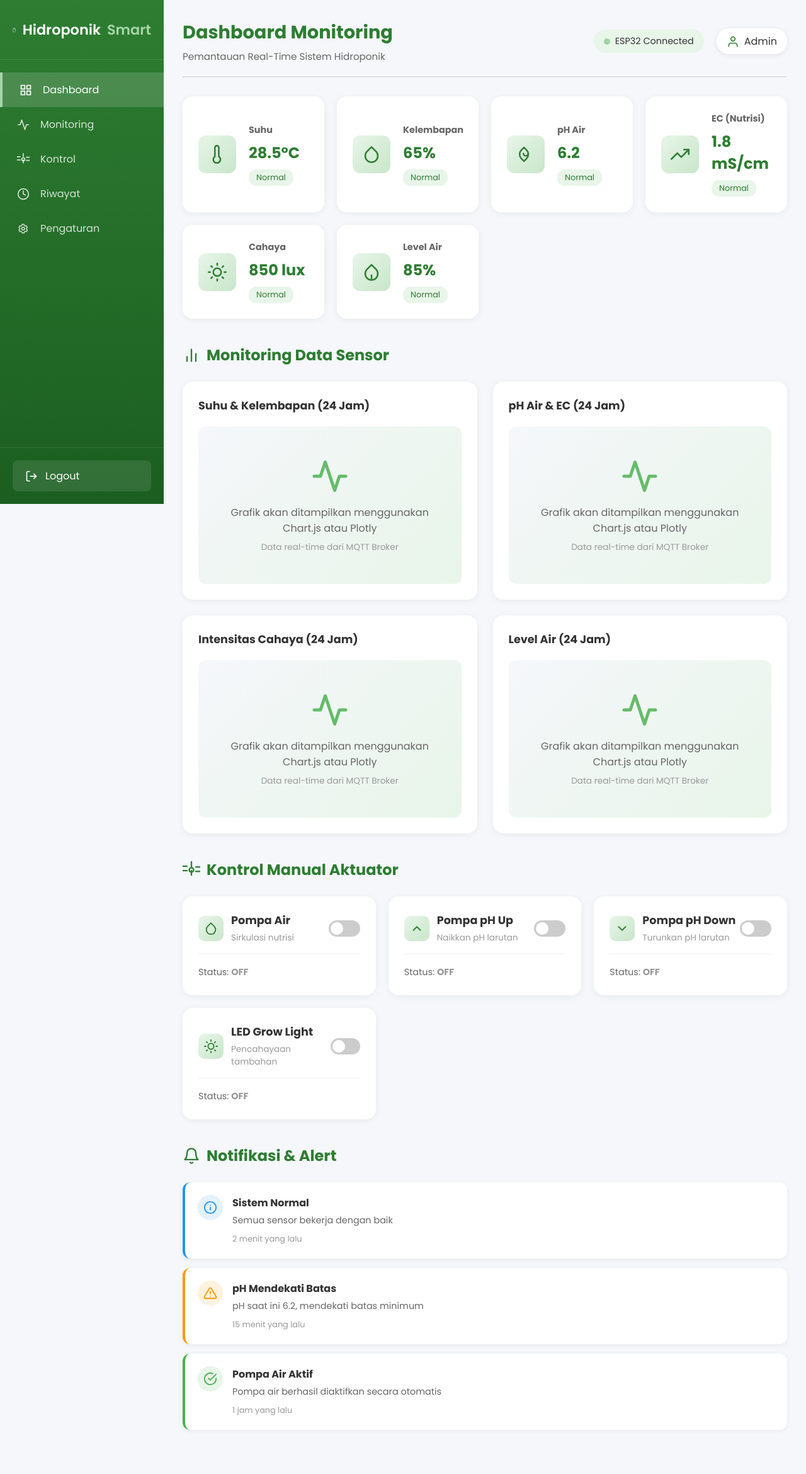
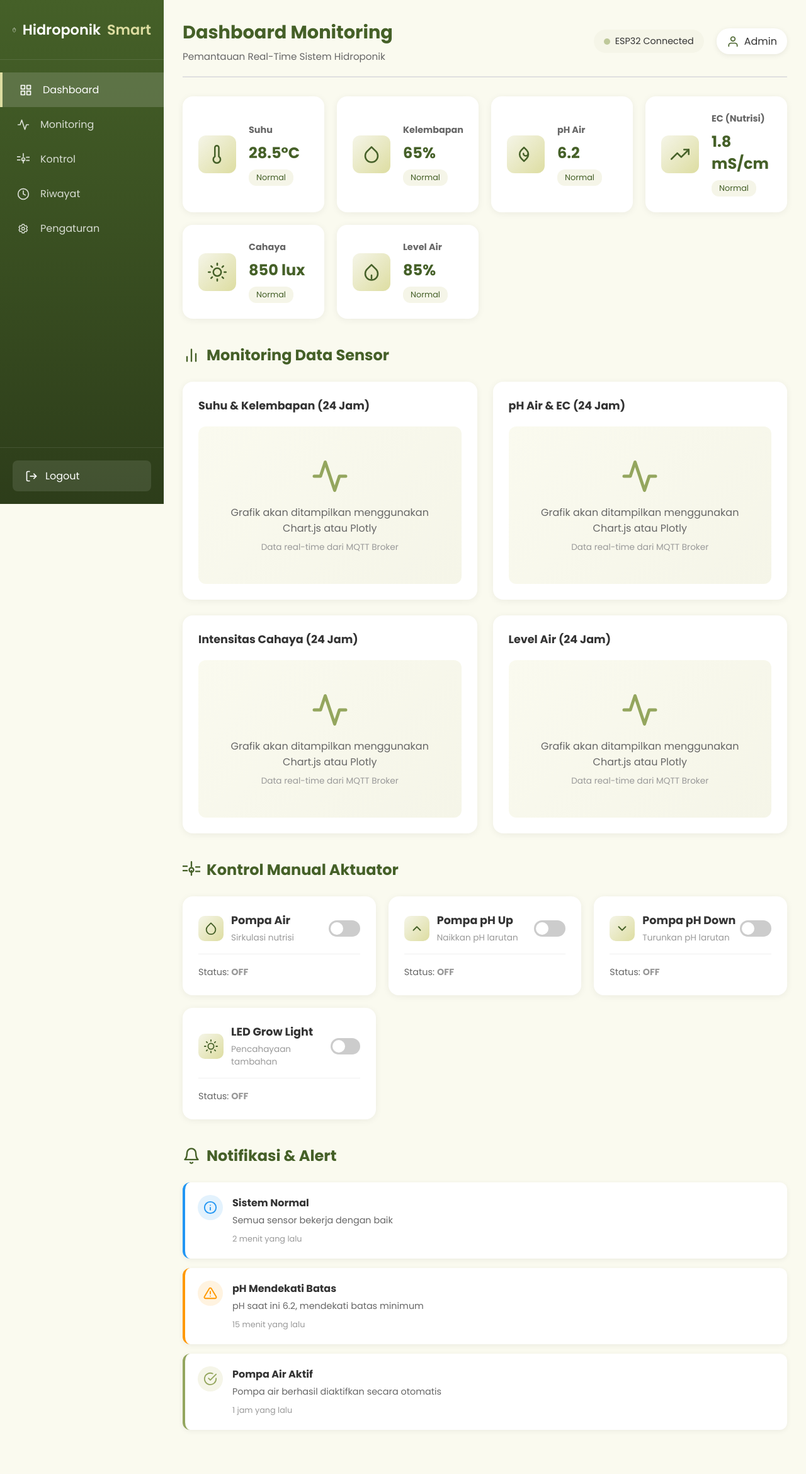
Before and after one commit to riccikoo/hidroponik-project-backend, a Flask app: template templates/dashboard.html in a window 1280 px wide. Shown: the whole page at 63% size. Run offline with Flask 3, Linux system fonts and the light colour scheme; the template is opened without the code that fills it, so the values that code supplies are empty.

Commit message:
fix palette css

```diff
--- a/static/css/dashboard.css
+++ b/static/css/dashboard.css
@@ -1,6 +1,7 @@
 /* ====================================
    Dashboard Hidroponik IoT
    Modern & Clean Design with SVG Icons
+   Color Palette: #456028, #94a65e, #dddda1
    ==================================== */
 
 * {
@@ -11,7 +12,7 @@
 
 body {
     font-family: 'Poppins', sans-serif;
-    background-color: #f5f7fa;
+    background-color: #fafaef;
     color: #333;
     display: flex;
     min-height: 100vh;
@@ -20,7 +21,7 @@ body {
 /* ===== SIDEBAR ===== */
 .sidebar {
     width: 260px;
-    background: linear-gradient(180deg, #2e7d32, #1b5e20);
+    background: linear-gradient(180deg, #456028, #2d3d1a);
     color: white;
     display: flex;
     flex-direction: column;
@@ -51,7 +52,7 @@ body {
 }
 
 .sidebar .logo span {
-    color: #a5d6a7;
+    color: #dddda1;
 }
 
 .sidebar nav {
@@ -77,7 +78,7 @@ body {
 .nav-item.active {
     background-color: rgba(255, 255, 255, 0.15);
     color: white;
-    border-left: 4px solid #a5d6a7;
+    border-left: 4px solid #dddda1;
 }
 
 .nav-item .icon {
@@ -160,7 +161,7 @@ header {
 
 .header-left h1 {
     font-size: 1.8em;
-    color: #2e7d32;
+    color: #456028;
     margin-bottom: 5px;
 }
 
@@ -180,7 +181,7 @@ header {
     align-items: center;
     gap: 8px;
     padding: 8px 16px;
-    background-color: #e8f5e9;
+    background-color: #f5f5e8;
     border-radius: 20px;
     font-size: 0.9em;
 }
@@ -193,7 +194,7 @@ header {
 }
 
 .status-dot.active {
-    background-color: #66bb6a;
+    background-color: #94a65e;
     animation: pulse 2s infinite;
 }
 
@@ -216,7 +217,7 @@ header {
 .user-profile svg {
     width: 20px;
     height: 20px;
-    stroke: #2e7d32;
+    stroke: #456028;
     fill: none;
     stroke-width: 2;
     stroke-linecap: round;
@@ -248,7 +249,7 @@ header {
 }
 
 .sensor-icon {
-    background: linear-gradient(135deg, #e8f5e9, #c8e6c9);
+    background: linear-gradient(135deg, #f5f5e8, #dddda1);
     padding: 15px;
     border-radius: 12px;
     display: flex;
@@ -262,7 +263,7 @@ header {
 .sensor-icon svg {
     width: 30px;
     height: 30px;
-    stroke: #2e7d32;
+    stroke: #456028;
     fill: none;
     stroke-width: 2;
     stroke-linecap: round;
@@ -278,7 +279,7 @@ header {
 .sensor-value {
     font-size: 1.5em;
     font-weight: 700;
-    color: #2e7d32;
+    color: #456028;
     margin-bottom: 8px;
 }
 
@@ -291,8 +292,8 @@ header {
 }
 
 .sensor-status.normal {
-    background-color: #e8f5e9;
-    color: #2e7d32;
+    background-color: #f5f5e8;
+    color: #456028;
 }
 
 .sensor-status.warning {
@@ -312,7 +313,7 @@ header {
 
 .monitoring-section h2 {
     font-size: 1.5em;
-    color: #2e7d32;
+    color: #456028;
     margin-bottom: 25px;
     display: flex;
     align-items: center;
@@ -322,7 +323,7 @@ header {
 .monitoring-section h2 svg {
     width: 28px;
     height: 28px;
-    stroke: #2e7d32;
+    stroke: #456028;
     fill: none;
     stroke-width: 2;
     stroke-linecap: round;
@@ -350,7 +351,7 @@ header {
 
 .chart-placeholder {
     height: 250px;
-    background: linear-gradient(135deg, #f5f7fa, #e8f5e9);
+    background: linear-gradient(135deg, #fafaef, #f5f5e8);
     border-radius: 12px;
     display: flex;
     flex-direction: column;
@@ -363,7 +364,7 @@ header {
 .chart-placeholder svg {
     width: 60px;
     height: 60px;
-    stroke: #66bb6a;
+    stroke: #94a65e;
     fill: none;
     stroke-width: 2;
     stroke-linecap: round;
@@ -388,7 +389,7 @@ header {
 
 .control-section h2 {
     font-size: 1.5em;
-    color: #2e7d32;
+    color: #456028;
     margin-bottom: 25px;
     display: flex;
     align-items: center;
@@ -398,7 +399,7 @@ header {
 .control-section h2 svg {
     width: 28px;
     height: 28px;
-    stroke: #2e7d32;
+    stroke: #456028;
     fill: none;
     stroke-width: 2;
     stroke-linecap: round;
@@ -434,7 +435,7 @@ header {
 .control-header .control-icon {
     width: 40px;
     height: 40px;
-    background: linear-gradient(135deg, #e8f5e9, #c8e6c9);
+    background: linear-gradient(135deg, #f5f5e8, #dddda1);
     border-radius: 10px;
     display: flex;
     align-items: center;
@@ -445,7 +446,7 @@ header {
 .control-header .control-icon svg {
     width: 22px;
     height: 22px;
-    stroke: #2e7d32;
+    stroke: #456028;
     fill: none;
     stroke-width: 2;
     stroke-linecap: round;
@@ -516,7 +517,7 @@ header {
 }
 
 input:checked + .slider {
-    background-color: #66bb6a;
+    background-color: #94a65e;
 }
 
 input:checked + .slider:before {
@@ -530,7 +531,7 @@ input:checked + .slider:before {
 
 .notifications-section h2 {
     font-size: 1.5em;
-    color: #2e7d32;
+    color: #456028;
     margin-bottom: 25px;
     display: flex;
     align-items: center;
@@ -540,7 +541,7 @@ input:checked + .slider:before {
 .notifications-section h2 svg {
     width: 28px;
     height: 28px;
-    stroke: #2e7d32;
+    stroke: #456028;
     fill: none;
     stroke-width: 2;
     stroke-linecap: round;
@@ -572,7 +573,7 @@ input:checked + .slider:before {
 }
 
 .notification-item.success {
-    border-left-color: #4caf50;
+    border-left-color: #94a65e;
 }
 
 .notification-item.danger {
@@ -598,7 +599,7 @@ input:checked + .slider:before {
 }
 
 .notification-item.success .notif-icon {
-    background-color: #e8f5e9;
+    background-color: #f5f5e8;
 }
 
 .notification-item.danger .notif-icon {
@@ -623,7 +624,7 @@ input:checked + .slider:before {
 }
 
 .notification-item.success .notif-icon svg {
-    stroke: #4caf50;
+    stroke: #94a65e;
 }
 
 .notification-item.danger .notif-icon svg {
```
Also changed, not shown: static/css/landing.css (+5 -78 lines).
